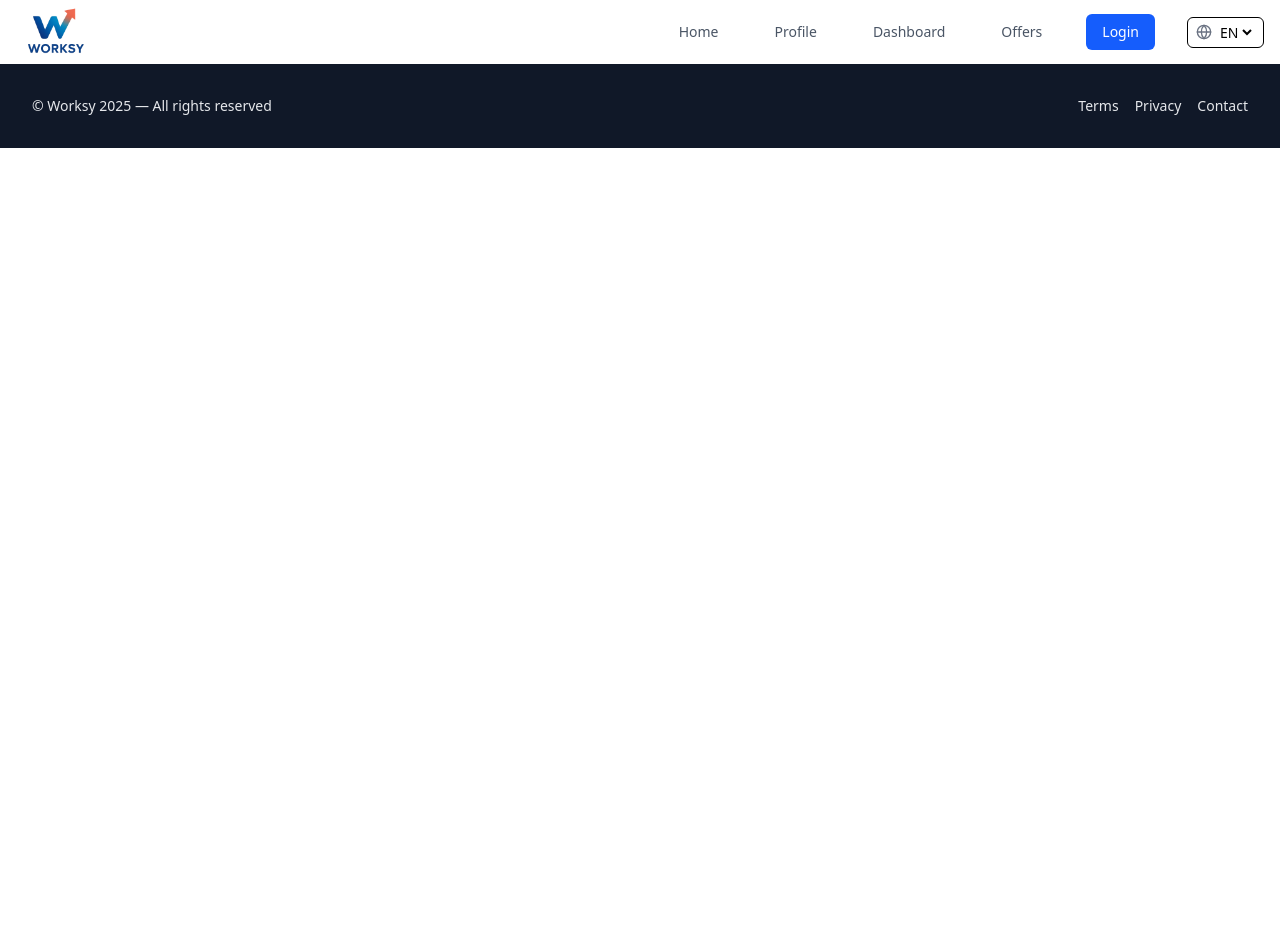
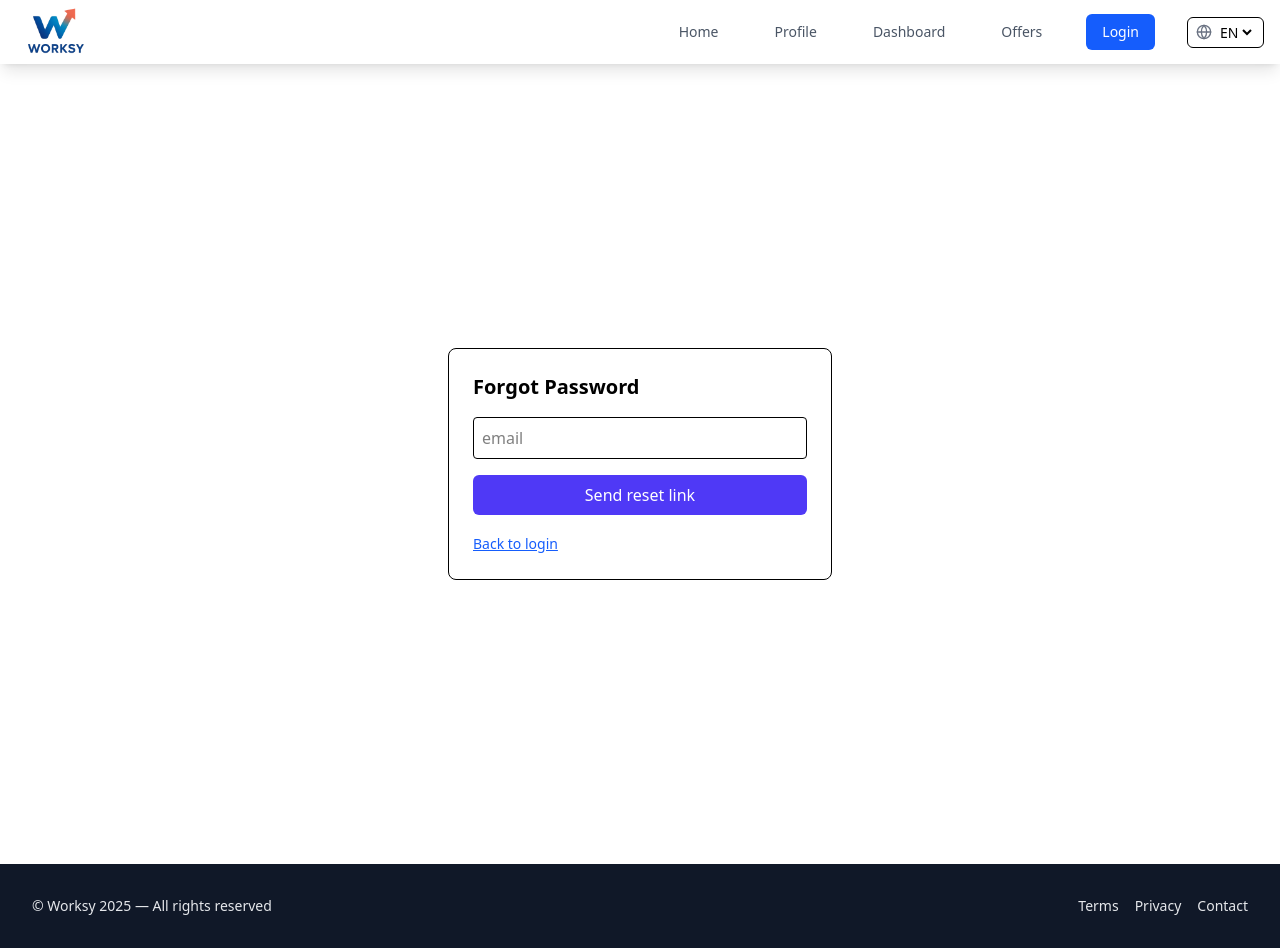
Before and after one commit to mohamedamine-elazaar/worksy, a React (Vite) app in the folder work front/: page /forgot-password in a window 1280 px wide. Before the commit the page ends 800 px from the top, so only its background shows below. Built offline with nearby package versions, Linux system fonts and the light colour scheme; no server answers.

Commit message:
login diff

```diff
--- a/work front/src/App.jsx
+++ b/work front/src/App.jsx
@@ -12,6 +12,7 @@ import Login from "./components/pages/Login.jsx"
 import AdminDashboard from "./components/pages/AdminDashboard.jsx"
 import EntrepriseDashboard from "./components/pages/EntrepriseDashboard.jsx"
 import Singup from "./components/pages/Singup.jsx"
+import ForgotPassWord from "./components/pages/ForgotPassWord.jsx"
 
 
 
@@ -34,6 +35,7 @@ function App() {
          <Route path="/Profile" element={<Profile />} />
         <Route path="/login" element={<Login />} />
         <Route path="/signup" element={<Singup />} />
+        <Route path="/forgot-password" element={<ForgotPassWord />} />
       </Routes>
 
       <Footer />
--- /dev/null
+++ b/work front/src/components/pages/ForgotPassWord.jsx
@@ -0,0 +1,51 @@
+import { useState } from 'react'
+import { useNavigate } from 'react-router-dom'
+import { useTranslation } from 'react-i18next'
+import { authApi } from '../context/utils/api'
+
+export default function ForgotPassWord() {
+	const { t } = useTranslation()
+	const navigate = useNavigate()
+	const [email, setEmail] = useState('')
+	const [status, setStatus] = useState('')
+	const [error, setError] = useState('')
+
+	const onSubmit = async (e) => {
+		e.preventDefault()
+		setError('')
+		setStatus('')
+		if (!email.trim()) {
+			setError('Please enter your email')
+			return
+		}
+		try {
+			await authApi.requestPasswordReset(email)
+			setStatus('If an account exists for this email, a reset link has been sent.')
+		} catch (err) {
+			if (err?.status === 404) {
+				setError('this acc doesn\'t exist')
+			} else {
+				setError(err.message || 'Something went wrong')
+			}
+		}
+	}
+
+	return (
+		<main className="min-h-screen flex items-center justify-center px-4 py-10">
+			<form onSubmit={onSubmit} className="w-full max-w-sm bg-white border rounded-lg p-6 space-y-4">
+				<h1 className="text-xl font-semibold">Forgot Password</h1>
+				<input
+					type="email"
+					value={email}
+					onChange={(e) => setEmail(e.target.value)}
+					placeholder={t('login.emailPlaceholder')}
+					className="border p-2 rounded w-full"
+				/>
+				{error ? <div className="text-red-600 text-sm">{error}</div> : null}
+				{status ? <div className="text-emerald-600 text-sm">{status}</div> : null}
+				<button type="submit" className="bg-indigo-600 hover:bg-indigo-700 text-white rounded-md py-2 w-full">Send reset link</button>
+				<button type="button" onClick={() => navigate('/login')} className="text-blue-600 hover:text-blue-700 text-sm underline">Back to login</button>
+			</form>
+		</main>
+	)
+}
--- a/work front/src/components/pages/Login.jsx
+++ b/work front/src/components/pages/Login.jsx
@@ -121,6 +121,14 @@ export default function Login() {
         {error && <div className="text-red-500 text-sm">{error}</div>}
 
         <button type="submit" className="bg-blue-500 text-white py-2 rounded">{t('login.submit')}</button>
+
+        <button
+          type="button"
+          onClick={() => navigate('/forgot-password')}
+          className="text-blue-600 hover:text-blue-700 text-sm underline mt-1 text-left"
+        >
+          Forgot password?
+        </button>
       </form>
     </div>
   );
--- a/work front/src/components/pages/Register.jsx
+++ b/work front/src/components/pages/Register.jsx
@@ -2,6 +2,7 @@ import { useState } from "react"
 import { useNavigate } from "react-router-dom"
 import { UserPlus, Mail, Lock, Briefcase } from "lucide-react"
 import { useTranslation } from "react-i18next"
+import { authApi } from "../context/utils/api"
 
 export default function Register() {
   const { t } = useTranslation()
@@ -12,7 +13,7 @@ export default function Register() {
 
   const onChange = (e) => setValues({ ...values, [e.target.name]: e.target.value })
 
-  const onSubmit = (e) => {
+  const onSubmit = async (e) => {
     e.preventDefault()
     setError("")
     if (!values.name || !values.email || !values.password || !values.confirm) {
@@ -27,9 +28,23 @@ export default function Register() {
       setError(t('register.error.passwordMismatch'))
       return
     }
-    // No backend yet: pretend registration succeeded, set a role for demo
-    try { localStorage.setItem('role', role === 'entreprise' ? 'entreprise' : role === 'stagiaire' ? 'user' : 'user') } catch { /* ignore */ }
-    navigate('/dashboard')
+
+    const mappedRole = role === 'entreprise' ? 'entreprise' : 'user'
+    const payload = {
+      fullName: values.name,
+      email: values.email,
+      password: values.password,
+      role: mappedRole,
+      company: role === 'entreprise' ? values.company : undefined,
+    }
+    try {
+      await authApi.register(payload)
+      // After successful registration, go to login
+      navigate('/login')
+    } catch (err) {
+      // Show backend message like "Email already exists" or generic error
+      setError(err.message || t('register.error.generic'))
+    }
   }
 
   return (
--- a/work front/src/components/pages/Singup.jsx
+++ b/work front/src/components/pages/Singup.jsx
@@ -17,12 +17,15 @@ export default function Singup() {
 	const [error, setError] = useState('')
 
 	const validate = () => {
-		if (!fullName || !email || !password || !confirmPassword || !accountType) {
-			return t('register.error.missingFields')
-		}
+		// All signup info is obligatory
+		if (!accountType) return t('register.error.missingFields')
+		if (accountType === 'company' && !companyName.trim()) return t('register.error.missingFields')
+		if (!fullName.trim()) return t('register.error.missingFields')
+		if (!email.trim()) return t('register.error.missingFields')
+		if (!password) return t('register.error.missingFields')
+		if (!confirmPassword) return t('register.error.missingFields')
 		if (password.length < 6) return t('register.error.passwordLength')
 		if (password !== confirmPassword) return t('register.error.passwordMismatch')
-		if (accountType === 'company' && !companyName.trim()) return t('register.error.missingFields')
 		return ''
 	}
 
@@ -60,7 +63,9 @@ export default function Singup() {
 						className="w-full border rounded-md px-3 py-2 bg-white"
 						value={accountType}
 						onChange={(e) => setAccountType(e.target.value)}
+						required
 					>
+						<option value="">--</option>
 						<option value="freelancer">{t('register.role.freelancer')}</option>
 						<option value="intern">{t('register.role.intern')}</option>
 						<option value="company">{t('register.role.company')}</option>
@@ -70,28 +75,28 @@ export default function Singup() {
 				{accountType === 'company' && (
 					<div>
 						<label className="block text-sm text-gray-700 mb-1">{t('register.companyName')}</label>
-						<input className="w-full border rounded-md px-3 py-2" value={companyName} onChange={(e) => setCompanyName(e.target.value)} />
+						<input className="w-full border rounded-md px-3 py-2" value={companyName} onChange={(e) => setCompanyName(e.target.value)} required />
 					</div>
 				)}
 
 				<div>
 					<label className="block text-sm text-gray-700 mb-1">{t('register.fullName')}</label>
-					<input className="w-full border rounded-md px-3 py-2" value={fullName} onChange={(e) => setFullName(e.target.value)} />
+					<input className="w-full border rounded-md px-3 py-2" value={fullName} onChange={(e) => setFullName(e.target.value)} required />
 				</div>
 
 				<div>
 					<label className="block text-sm text-gray-700 mb-1">{t('register.email')}</label>
-					<input type="email" className="w-full border rounded-md px-3 py-2" value={email} onChange={(e) => setEmail(e.target.value)} />
+					<input type="email" className="w-full border rounded-md px-3 py-2" value={email} onChange={(e) => setEmail(e.target.value)} required />
 				</div>
 
 				<div>
 					<label className="block text-sm text-gray-700 mb-1">{t('register.password')}</label>
-					<input type="password" className="w-full border rounded-md px-3 py-2" value={password} onChange={(e) => setPassword(e.target.value)} placeholder={t('register.passwordHint')} />
+					<input type="password" className="w-full border rounded-md px-3 py-2" value={password} onChange={(e) => setPassword(e.target.value)} placeholder={t('register.passwordHint')} required />
 				</div>
 
 				<div>
 					<label className="block text-sm text-gray-700 mb-1">{t('register.confirmPassword')}</label>
-					<input type="password" className="w-full border rounded-md px-3 py-2" value={confirmPassword} onChange={(e) => setConfirmPassword(e.target.value)} />
+					<input type="password" className="w-full border rounded-md px-3 py-2" value={confirmPassword} onChange={(e) => setConfirmPassword(e.target.value)} required />
 				</div>
 
 				{error ? <div className="text-red-600 text-sm">{error}</div> : null}
```
